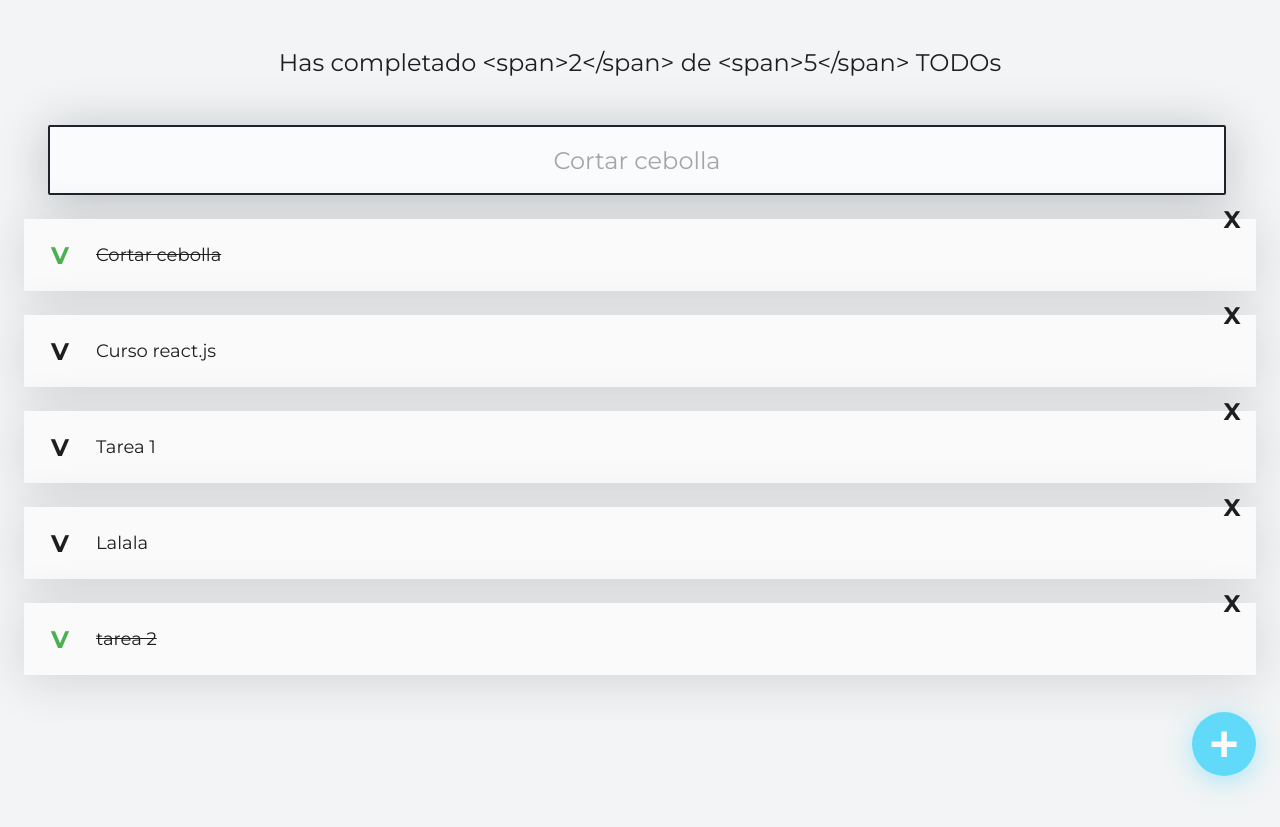
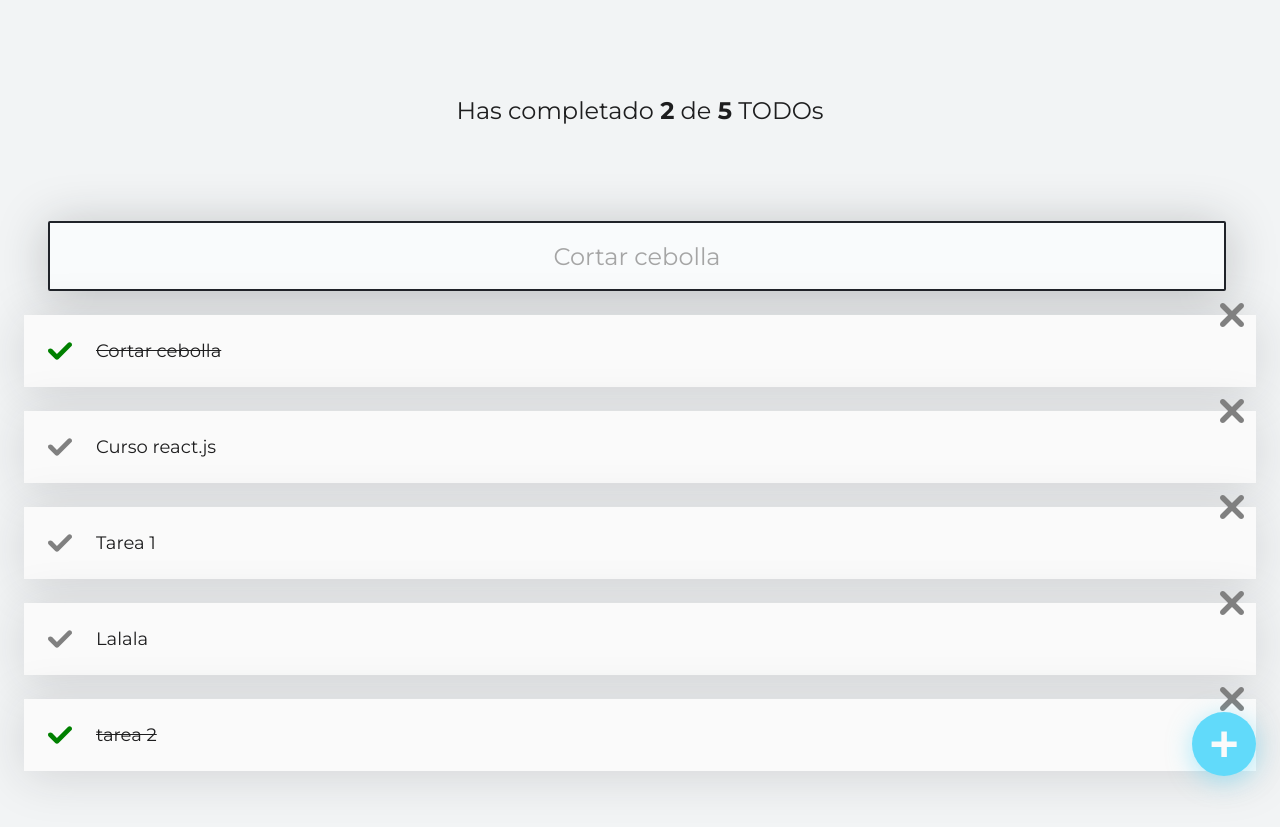
Before and after one commit to AndresSelaya/react-platzi, a React (Create React App) app in the folder react-curso/: page / in a window 1280 px wide. Before the commit the page ends 800 px from the top, so only its background shows below. Built offline with nearby package versions, Linux system fonts and the light colour scheme.

Commit message:
Aplicar iconos

```diff
--- a/react-curso/src/App.js
+++ b/react-curso/src/App.js
@@ -18,16 +18,19 @@
   const [searchValue, setSearchValue] = React.useState('');
 
   //estados derivados
+  //todos completos
   const completedTodos = todos.filter(todo => !!todo.completed).length;
+  //todos totales listados
   const totalTodos = todos.length;
 
+  //todos buscados
   const searchedTodos = todos.filter((todo) =>{
     const todoText = todo.text.toLowerCase();
     const searchText = searchValue.toLowerCase()
     return todoText.includes(searchText)
   })
 
-  //buscar cual todo se clickeo complete V y actualizar
+  //Completar 1 todo (buscar cual todo se clickeo complete V y actualizar)
   const completeTodo = (text)=>{
     const newTodos = [...todos];
     const indexTodo = newTodos.findIndex((todo) => todo.text === text)
@@ -35,6 +38,7 @@
     setTodos(newTodos);
   }
 
+  //Eliminar 1 todo
   const deleteTodo = (text)=>{
     const newTodos = [...todos];
     const indexTodo = newTodos.findIndex((todo) => todo.text === text)
--- /dev/null
+++ b/react-curso/src/CompleteIcon.js
@@ -0,0 +1,14 @@
+import React from "react";
+import { TodoIcon } from "./TodoIcon";
+
+function CompleteIcon({ completed, onComplete }){
+    return (
+        <TodoIcon
+            type="check"
+            color={completed ? "green" : "gray"}
+            onClick={onComplete}
+        />
+    );
+}
+
+export { CompleteIcon }
--- /dev/null
+++ b/react-curso/src/DeleteIcon.js
@@ -0,0 +1,15 @@
+import React from "react";
+import { TodoIcon } from "./TodoIcon";
+
+
+function DeleteIcon( {onDelete} ){
+    return (
+        <TodoIcon
+            type="delete"
+            color="gray"
+            onClick={onDelete}
+        />
+    );
+}
+
+export { DeleteIcon }
--- a/react-curso/src/TodoCounter.js
+++ b/react-curso/src/TodoCounter.js
@@ -1,17 +1,25 @@
+import React from 'react';
 import './TodoCounter.css';
 
 function TodoCounter({ total, completed }){
-  let res;
-  if(total===completed){
-    res = `Felicidades! has completado todos los TODOs`
-  }else{
-    res = `Has completado <span>${completed}</span> de <span>${total}</span> TODOs`
+
+  const allComplete = total === completed
+  const titulo = {
+    true: <h1 className='TodoCounter'>
+            Felicidades! Has completado todos los TODOs
+          </h1>,
+    false: <h1 className='TodoCounter'>
+              Has completado <span>{completed}</span> de <span>{total}</span> TODOs
+            </h1>,
   }
   return(
     <h1 className='TodoCounter'>
-      {res}
+      {/* Has completado <span>{completed}</span> de <span>{total}</span> TODOs */}
+      {titulo[allComplete]}
     </h1>
   );
+
+
 }
 
 export { TodoCounter }
--- /dev/null
+++ b/react-curso/src/TodoIcon.css
@@ -0,0 +1,43 @@
+.Icon-container {
+    cursor: pointer;
+    display: flex;
+    justify-content: center;
+    align-items: center;
+    height: 48px;
+    width: 48px;
+    font-size: 24px;
+    font-weight: bold;
+
+}
+
+.Icon-container-check {
+    position: absolute;
+    left: 12px;
+}
+
+.Icon-container-check--active {
+    color: #4caf50;
+}
+
+.Icon-container-delete {
+    position: absolute;
+    top: -24px;
+    right: 0;
+}
+
+.Icon-container-delete :hover {
+    color: red;
+}
+
+.Icon-svg {
+    width: 24px;
+    height: 24px;
+}
+
+.Icon-container-delete:hover .Icon-svg {
+    fill: red;
+}
+
+.Icon-container-check:hover .Icon-svg {
+    fill: green;
+}
--- /dev/null
+++ b/react-curso/src/TodoIcon.js
@@ -0,0 +1,21 @@
+import { ReactComponent as CheckSVG} from './check.svg';
+import { ReactComponent as DeleteSVG} from './delete.svg';
+import './TodoIcon.css'
+
+const iconTypes = {
+    "check": (color)=><CheckSVG className='Icon-svg' fill={color}/>,
+    "delete": (color)=><DeleteSVG className='Icon-svg' fill={color}/>
+}
+
+function TodoIcon({ type, color, onClick }){
+    return (
+        <span
+            className={`Icon-container Icon-container-${type}`}
+            onClick={onClick}
+        >
+            {iconTypes[type](color)}
+        </span>
+    )
+}
+
+export { TodoIcon }
--- a/react-curso/src/TodoItem.css
+++ b/react-curso/src/TodoItem.css
@@ -18,34 +18,3 @@
 .TodoItem-p--complete {
     text-decoration: line-through;
 }
-
-.Icon {
-    cursor: pointer;
-    display: flex;
-    justify-content: center;
-    align-items: center;
-    height: 48px;
-    width: 48px;
-    font-size: 24px;
-    font-weight: bold;
-
-}
-
-.Icon-check {
-    position: absolute;
-    left: 12px;
-}
-
-.Icon-check--active {
-    color: #4caf50;
-}
-
-.Icon-delete {
-    position: absolute;
-    top: -24px;
-    right: 0;
-}
-
-.Icon-delete :hover {
-    color: red;
-}
--- a/react-curso/src/TodoItem.js
+++ b/react-curso/src/TodoItem.js
@@ -1,16 +1,21 @@
+import { DeleteIcon } from './DeleteIcon';
+import { CompleteIcon } from './CompleteIcon';
 import './TodoItem.css';
 
-function TodoItem(props){
+function TodoItem(props){//{ text, completed, onComplete(text), onDelete(text) }
     return(
       <li className='TodoItem'>
-        <span
-          className={`Icon Icon-check ${props.completed && 'Icon-check--active'}`}
-          onClick={props.onComplete}>V</span>
+        <CompleteIcon
+          completed={props.completed}
+          onComplete={props.onComplete/*Se ejecuta la funcion que se le paso,envia el text*/}
+        />
+
         <p className={`TodoItem-p ${props.completed && 'TodoItem-p--complete'}`}>{props.text}</p>
-        <span
-          className='Icon Icon-delete'
-          onClick={props.onDelete}
-        >X</span>
+
+        <DeleteIcon
+          onDelete={props.onDelete/*Se ejecuta la funcion que se le paso,envia el text*/}
+        />
+
       </li>
     );
 }
```
Also changed, not shown: react-curso/src/check.svg (added), react-curso/src/delete.svg (added).
